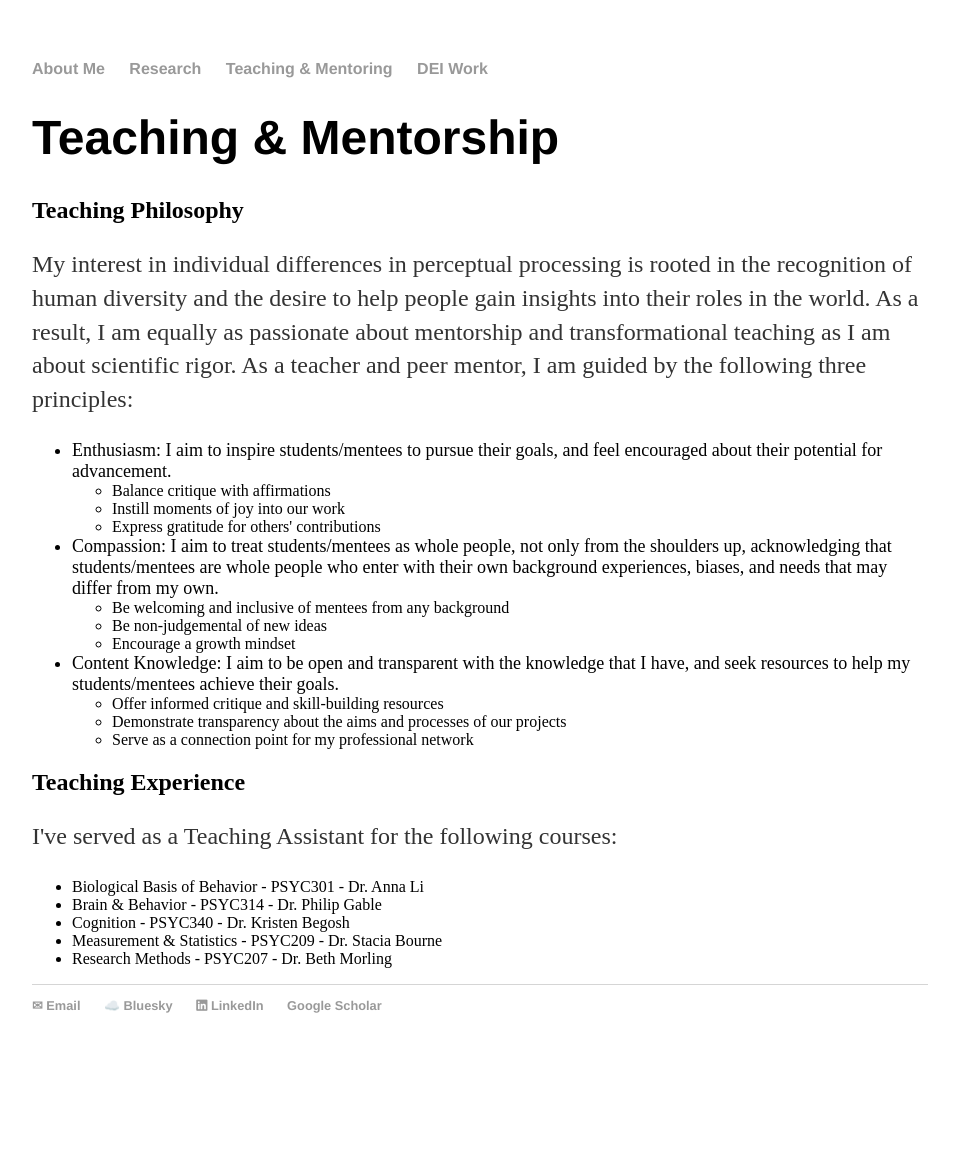
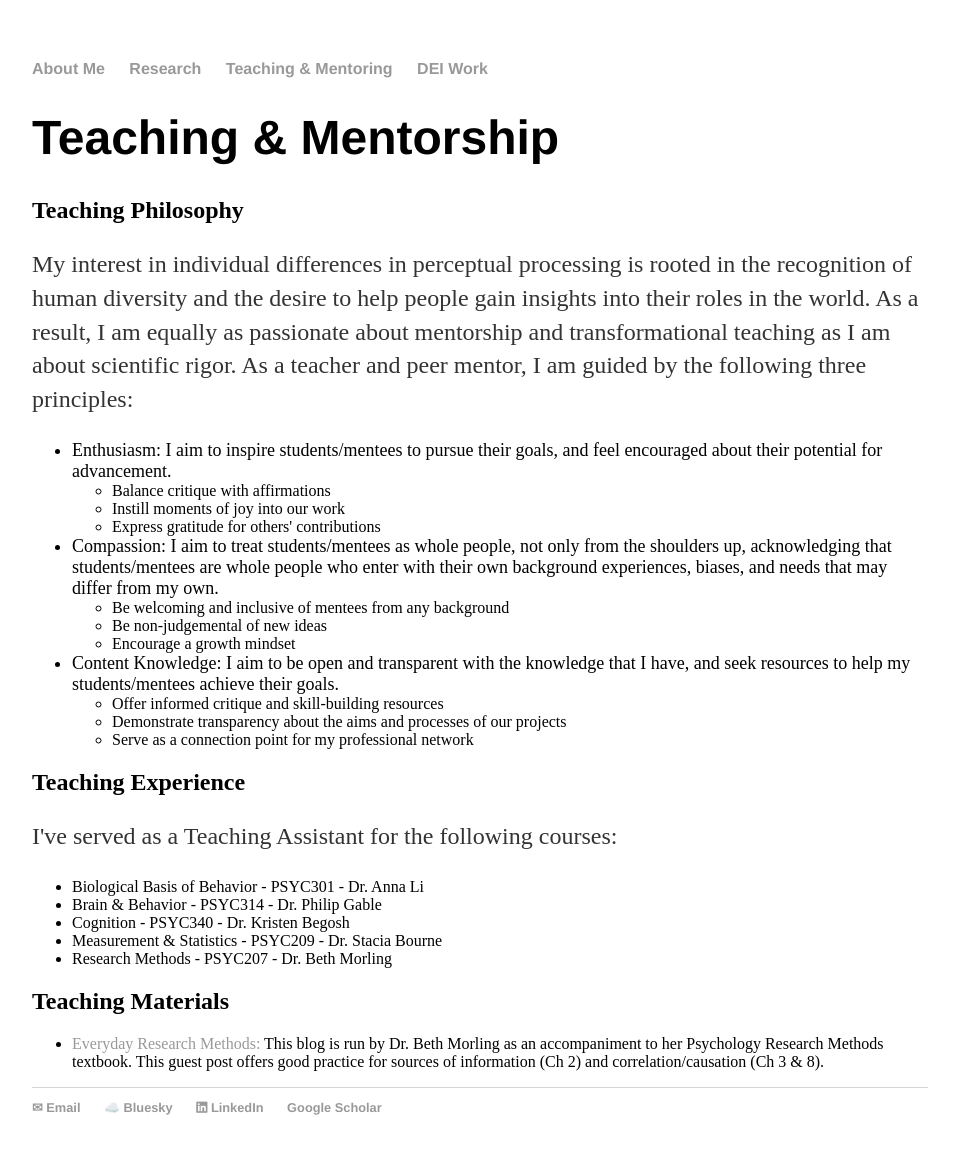
Before and after one commit to cdfine/cdfine.github.io, a Jekyll site: the page built from teaching.html, in a window 1280 px wide. Shown: the whole page, without its empty margins (160-1119 px from the left). Built offline with Jekyll 4.4.1, drawn with Linux system fonts in a browser that asks for light colours; a style sheet for code colours, icons or effects is not loaded; before the commit the page ends 1073 px from its top, so only the background shows below that.

Commit message:
Teaching Resources.html

```diff
--- a/teaching.html
+++ b/teaching.html
@@ -43,4 +43,9 @@ title: Carli Fine | Teaching & Mentorship Philosophy
 		<li>Measurement & Statistics - PSYC209 - Dr. Stacia Bourne</li>
 		<li>Research Methods - PSYC207 - Dr. Beth Morling</li>
 	</ul>
+	<h2>Teaching Materials</h2>
+	<ul>
+		<li><a href="https://www.everydayresearchmethods.com/2024/03/really-cutting-out-meat-might-help-prevent-snoring.html">Everyday Research Methods: </a>This blog is run by Dr. Beth Morling as an accompaniment to her Psychology Research Methods textbook. This guest post offers good practice for sources of information (Ch 2) and correlation/causation (Ch 3 & 8).</li>
+	</ul>
+
 </div><!-- /.blurb -->
```
